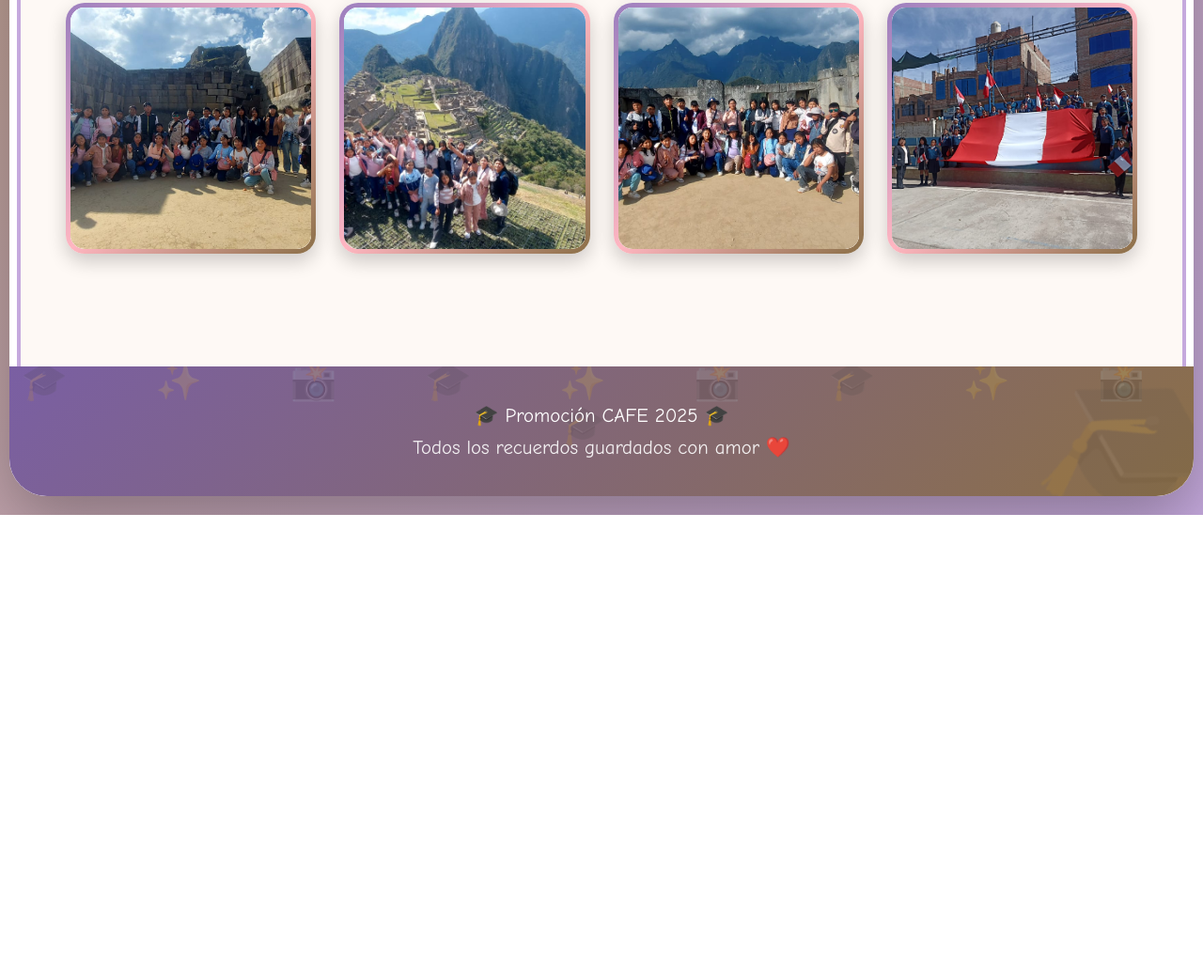
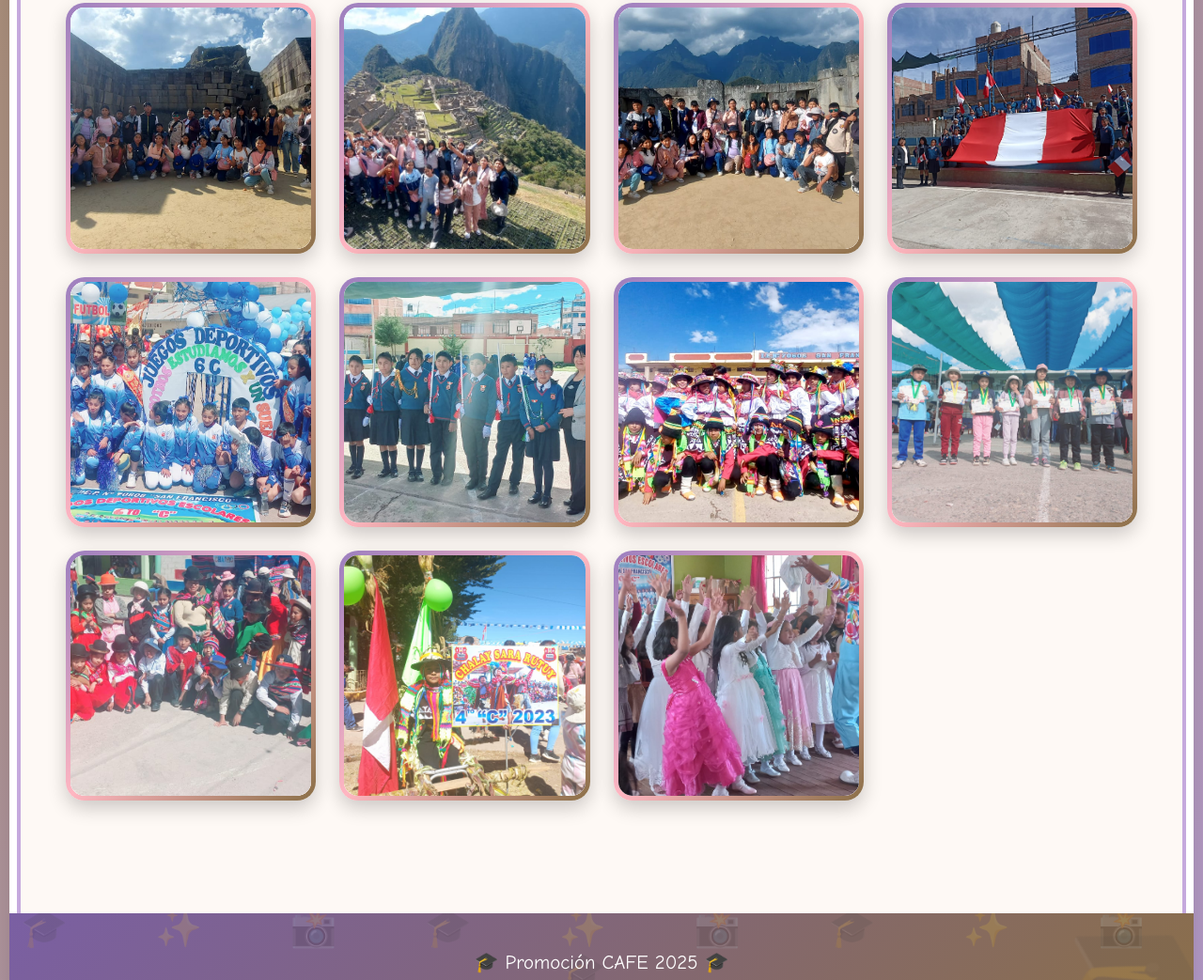
Before and after one commit to Patricia-Apaza/InvitacionProm, a plain HTML site: page galeria.html in a window 1280 px wide. Shown: the part 4205-5248 px from the top of the page at 94% size. Before the commit the page ends 4753 px from the top, so only its background shows below. Drawn offline with Linux system fonts and the light colour scheme.

Commit message:
Actualización fotos

```diff
--- a/galeria.html
+++ b/galeria.html
@@ -787,7 +787,7 @@
             imageFolder: './images/',   // Carpeta donde están las imágenes
             imagePrefix: 'img',         // Prefijo de los archivos (img01.jpg, img02.jpg, etc.)
             imageFormat: '.jpg',        // Formato de las imágenes (.jpg, .png, etc.)
-            totalImages: 56,           // CAMBIAR AQUÍ: Número total de imágenes
+            totalImages: 63,           // CAMBIAR AQUÍ: Número total de imágenes
             lazyLoadThreshold: 50       // Distancia en píxeles para cargar imágenes
         };
 
```
Also changed, not shown: images/img57.jpg (added), images/img58.jpg (added), images/img59.jpg (added), images/img60.jpg (added), images/img61.jpg (added), images/img62.jpg (added), images/img63.jpg (added).
